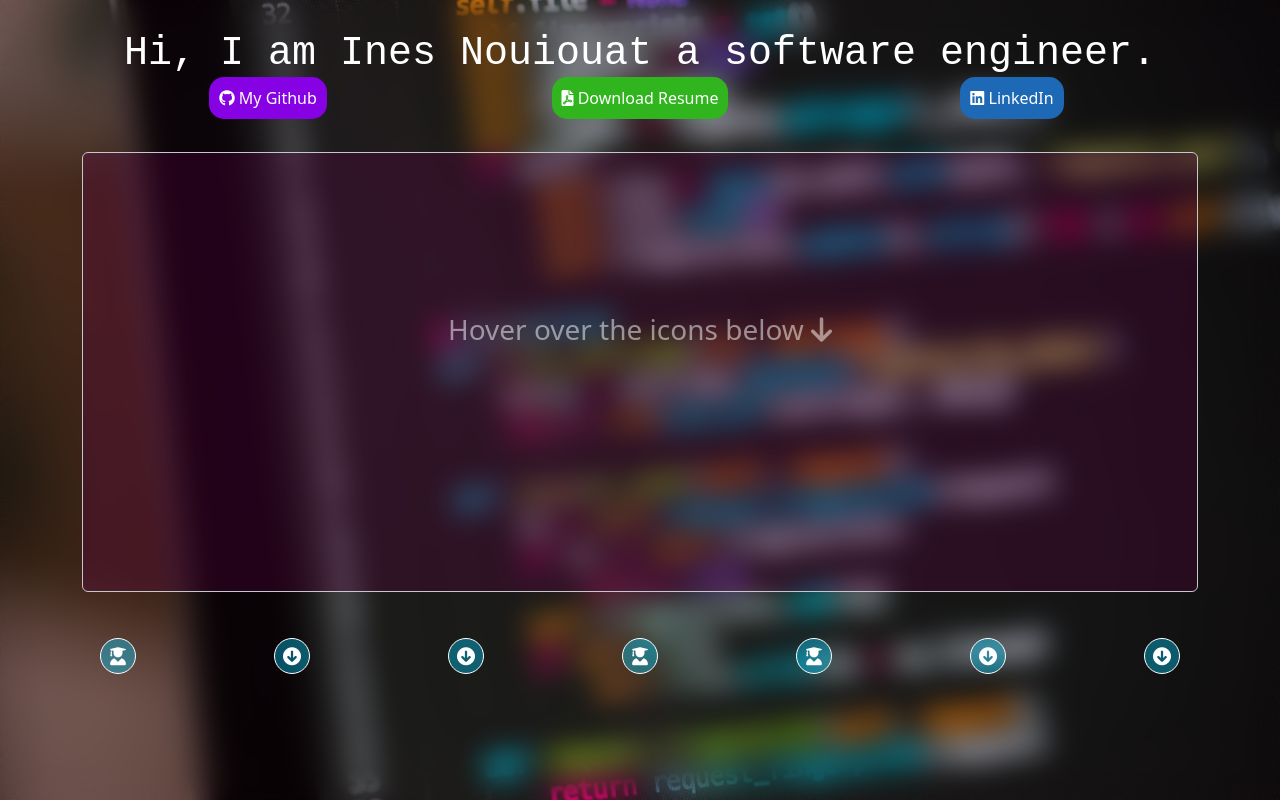
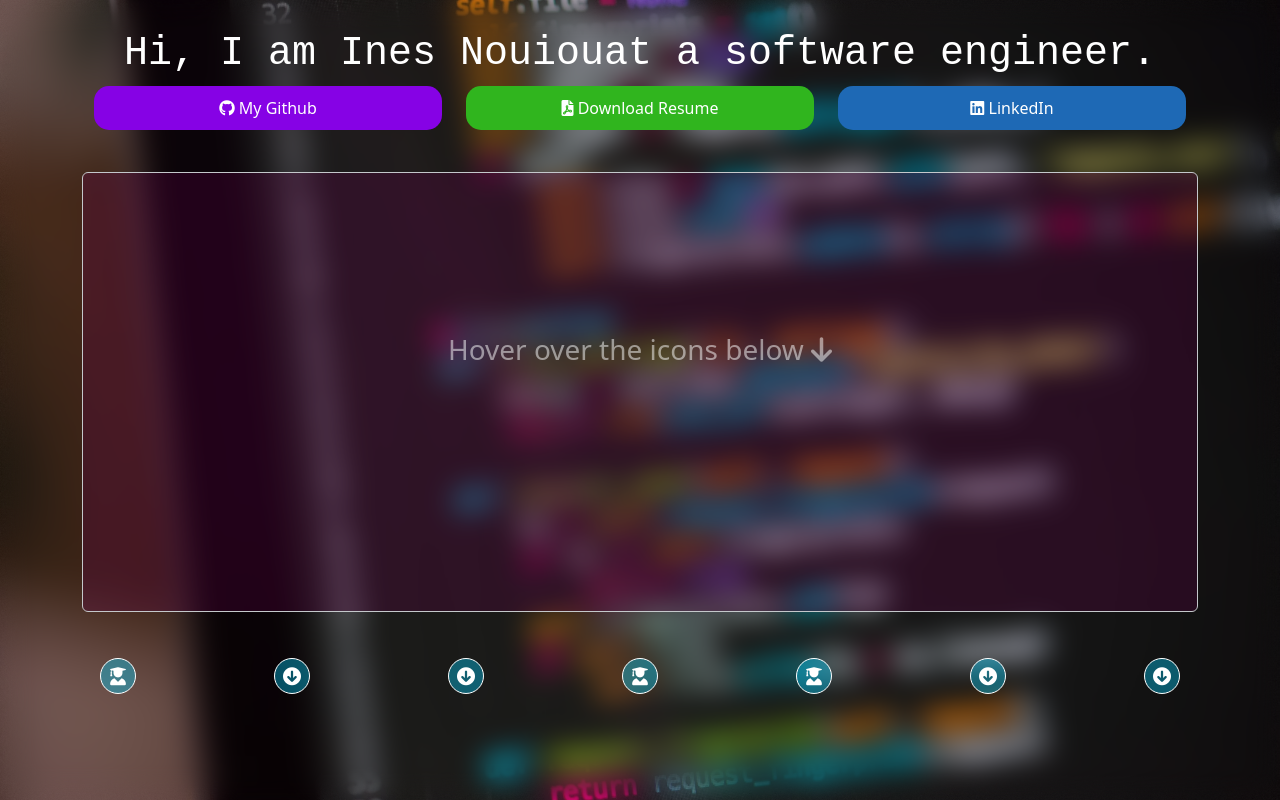
Before and after one commit to InesNouiouat13/website, a plain HTML site: page index.html in a window 1280 px wide. Drawn offline with nearby package versions, Linux system fonts and the light colour scheme.

Commit message:
Add files via upload

```diff
--- a/index.html
+++ b/index.html
@@ -24,19 +24,25 @@
       <div class="container">
         <div class="row justify-content-center">
           <div class="col-12 col-md-4 mb-3">
-            <a class="button button-purple w-100 link-button" target="_blank" href="https://github.com/InesNouiouat13/Portfolio">
+            <button class="button button-purple w-100">
+              <a class="link-button" target="_blank" href="https://github.com/InesNouiouat13/Portfolio">
                 <i class="fa-brands fa-github"></i> My Github
               </a>
+            </button>
           </div>
           <div class="col-12 col-md-4 mb-3">
-            <a class="button button-green w-100 link-button" target="_blank" href="public/files/Ines Nouiouat - resume.pdf">
+            <button class="button button-green w-100">
+              <a class="link-button" target="_blank" href="public/files/Ines Nouiouat - resume.pdf">
                 <i class="fa-solid fa-file-pdf"></i> Download Resume
               </a>
+            </button>
           </div>
           <div class="col-12 col-md-4 mb-3">
-            <a class="button button-blue w-100 link-button" target="_blank" href="https://www.linkedin.com/in/ines-nouiouat/">
+            <button class="button button-blue w-100">
+              <a class="link-button" target="_blank" href="https://www.linkedin.com/in/ines-nouiouat/">
                 <i class="fa-brands fa-linkedin"></i> LinkedIn
               </a>
+            </button>
           </div>
         </div>
       </div>
```
Lines whose indentation alone changed are shown as unchanged.
